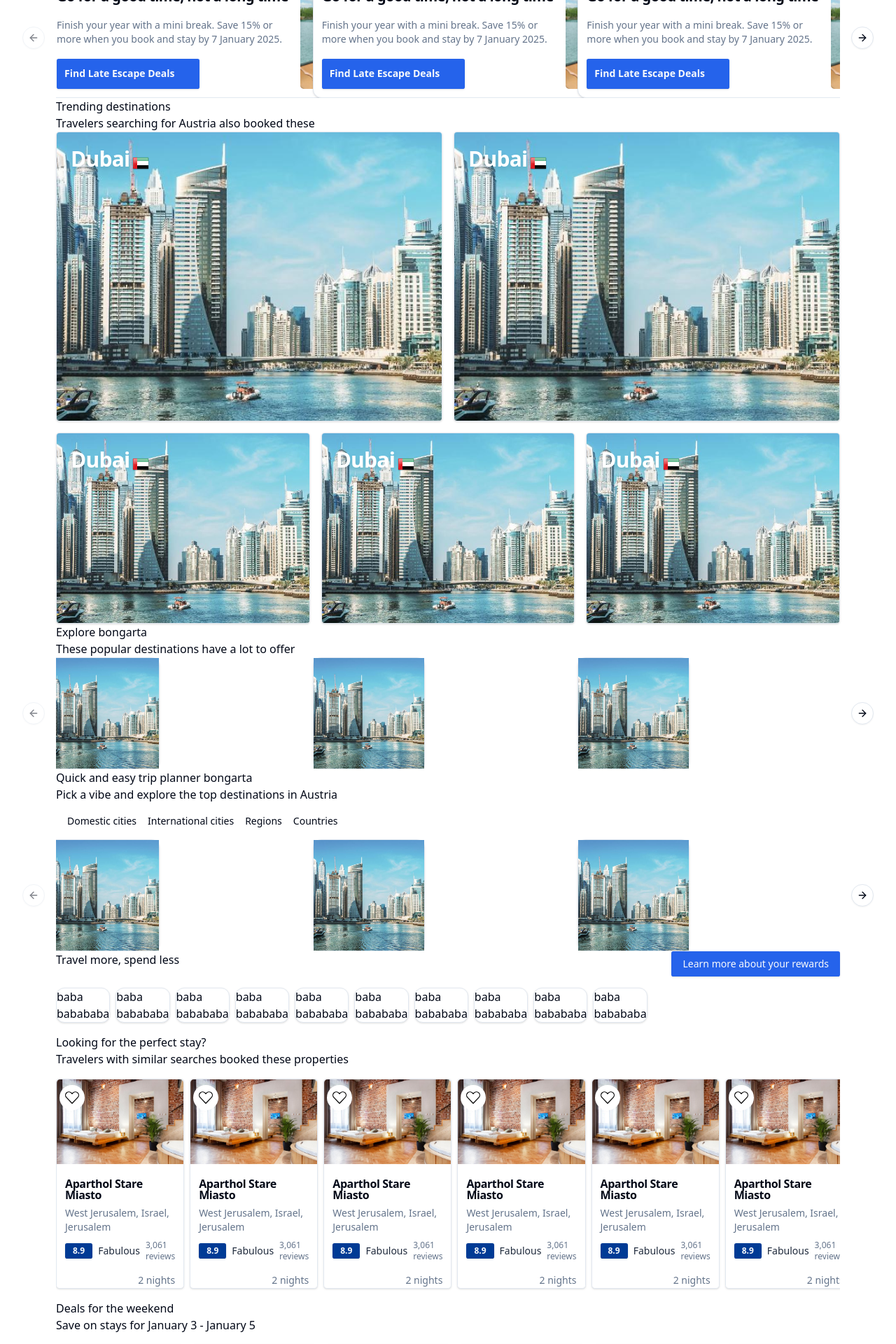
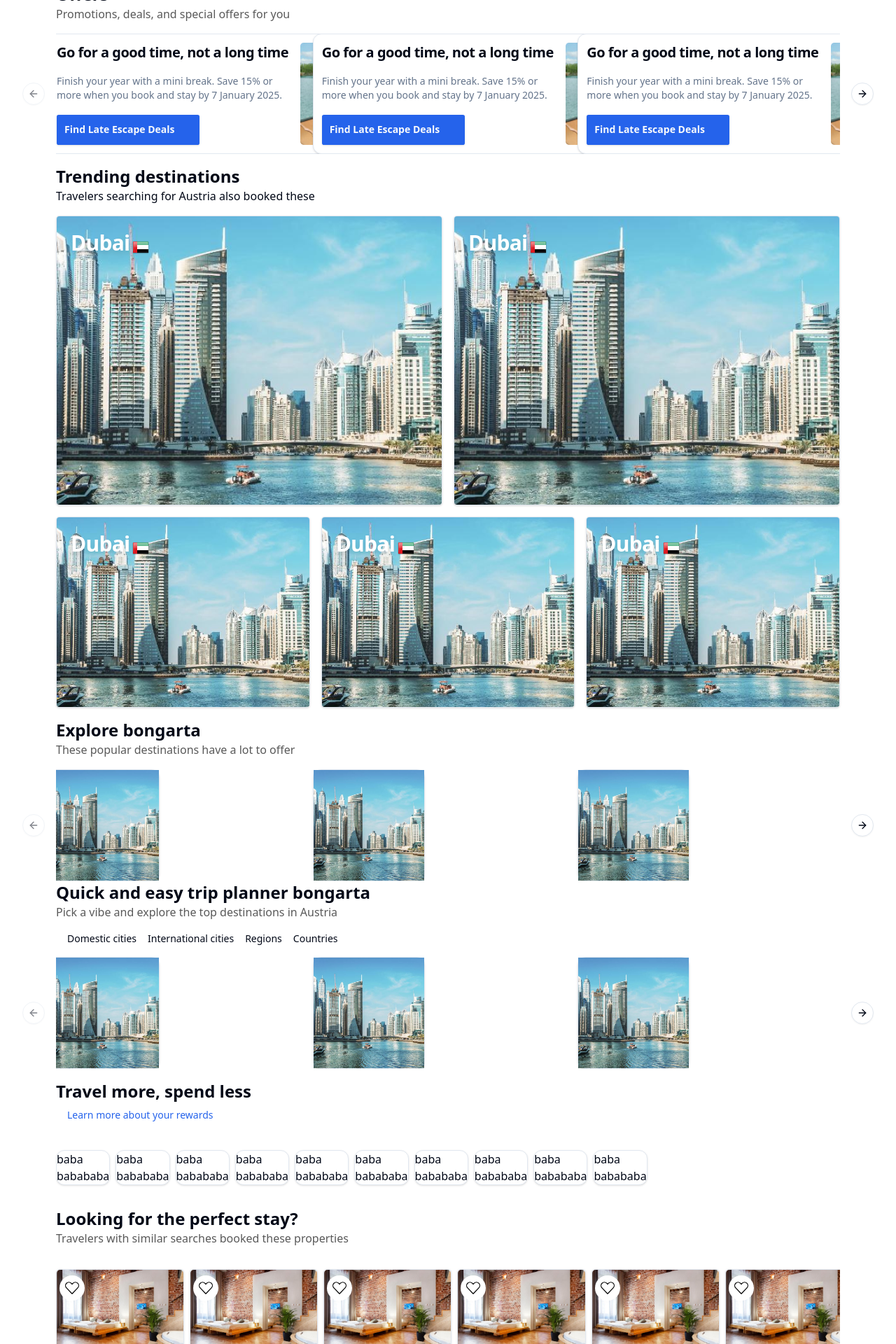
Before and after one commit to Yanivridel/BookingClone, a React (Vite) app in the folder Client/: page / in a window 1280 px wide. Shown: the part 620-2540 px from the top of the page at 70% size. Built offline with nearby package versions, Linux system fonts and the light colour scheme.

Commit message:
buttons varient simple link and lenguages

```diff
--- a/Client/public/locales/en/translation.json
+++ b/Client/public/locales/en/translation.json
@@ -19,8 +19,8 @@
     "inspirationButton": "More",
     "lovedHomesDealsHeader": "Homes guests love",
     "lovedHomesButton": "Discover homes",
-    "Header": "Stay at our top unique properties",
-    "SecondaryHeader": "From castles and villas to boats and igloos, we have it all"
+    "uniqueHeader": "Stay at our top unique properties",
+    "uniqueSecondaryHeader": "From castles and villas to boats and igloos, we have it all"
   },
   "search": {
     "placholderInput": "Where are you going?",
--- a/Client/src/components/CardWithDescritpion.tsx
+++ b/Client/src/components/CardWithDescritpion.tsx
@@ -1,4 +1,3 @@
-import React from "react";
 import { Card, CardTitle, CardDescription } from "./ui/card";
 import RandomImage from "../assets/images/image_bottom_aboutus.jpg";
 
--- a/Client/src/components/ui/button.tsx
+++ b/Client/src/components/ui/button.tsx
@@ -28,9 +28,8 @@ const buttonVariants = cva(
           "border border-transparent hover:border-sky-600 hover:bg-accent hover:text-accent-foreground hover:text-sky-600",
         ghostTopNav: "hover:bg-white/30",
         link: "text-primary underline-offset-4 hover:underline",
-
+        simpleLink: "text-primary hover:bg-softBlue",
         navBarRounded: "rounded-full border-[1px] border-navBarRoundedButton",
-
       },
       size: {
         default: "h-9 px-4 py-2",
--- a/Client/src/pages/Home.tsx
+++ b/Client/src/pages/Home.tsx
@@ -19,8 +19,7 @@ import { useTranslation } from "react-i18next";
 
 import { cn } from "@/lib/utils";
 import CardWithDescription from "@/components/CardWithDescritpion";
-import { useEffect, useState } from "react";
-import { toDate } from "date-fns";
+import { useEffect } from "react";
 
 interface HomeProps {
   country: string;
@@ -62,7 +61,9 @@ function Home({ country }: HomeProps) {
   return (
     <div className="p-20">
       <Search></Search>
-      <h2>{t("home.interestedInHeader")}</h2>
+      <h2 className="text-2xl font-bold py-4">
+        {t("home.interestedInHeader")}
+      </h2>
       <Carousel>
         <CarouselPrevious />
         <CarouselContent>
@@ -87,8 +88,12 @@ function Home({ country }: HomeProps) {
         </CarouselContent>
         <CarouselNext />
       </Carousel>
-      <h2>{t("home.OffersHeader")}</h2>
-      <h3>{t("home.OffersSecondaryHeader")}</h3>
+      <div className="py-4">
+        <h2 className="text-2xl font-bold ">{t("home.OffersHeader")}</h2>
+        <h3 className="text-searchGrayText ">
+          {t("home.OffersSecondaryHeader")}
+        </h3>
+      </div>
       <Carousel>
         <CarouselPrevious />
         <CarouselContent>
@@ -110,8 +115,12 @@ function Home({ country }: HomeProps) {
         </CarouselContent>
         <CarouselNext />
       </Carousel>
-      <h2>{t("home.trandingDestinationsHeader")}</h2>
+      <div className="py-4">
+        <h2 className="text-2xl font-bold">
+          {t("home.trandingDestinationsHeader")}
+        </h2>
         <h3>{t("home.trandingDestinationsSecondaryHeader")}</h3>
+      </div>
       <div className="grid grid-cols-6 gap-4">
         <ImageCard className="col-span-3" />
         <ImageCard className="col-span-3" />
@@ -119,10 +128,14 @@ function Home({ country }: HomeProps) {
         <ImageCard className="col-span-2" />
         <ImageCard className="col-span-2" />
       </div>
-      <h2>
+      <div className="py-4">
+        <h2 className="text-2xl font-bold ">
           {t("home.recentCountryHeader")} {country}
         </h2>
-      <h3>{t("home.recentCountrySecondaryHeader")}</h3>
+        <h3 className="text-searchGrayText ">
+          {t("home.recentCountrySecondaryHeader")}
+        </h3>
+      </div>
       <Carousel>
         <CarouselPrevious />
         <CarouselContent>
@@ -154,10 +167,12 @@ function Home({ country }: HomeProps) {
         </CarouselContent>
         <CarouselNext />
       </Carousel>
-      <h2>
+      <h2 className="text-2xl font-bold ">
         {t("home.ClosePlacesHeader")} {country}
       </h2>
-      <h3>{t("home.ClosePlacesSecondaryHeader")}</h3>
+      <h3 className="text-searchGrayText ">
+        {t("home.ClosePlacesSecondaryHeader")}
+      </h3>
       <MainNav className={"border-0"} />
       <Carousel>
         <CarouselPrevious />
@@ -191,8 +206,12 @@ function Home({ country }: HomeProps) {
         <CarouselNext />
       </Carousel>
       <div className="flex justify-between">
-        <h1>{t("home.gunisesDealsHeader")}</h1>
-        <Button>{t("home.gunisesMoreInfo")}</Button>
+        <div className="py-4">
+          <h2 className="text-2xl font-bold ">
+            {t("home.gunisesDealsHeader")}
+          </h2>
+          <Button variant={"simpleLink"}>{t("home.gunisesMoreInfo")}</Button>
+        </div>
       </div>
       <div
         className={cn(
@@ -241,9 +260,12 @@ function Home({ country }: HomeProps) {
           <p>babababa</p>
         </Card>
       </div>
-
-      <h2>{t("home.PerfectPlacesHeader")}</h2>
-      <h3>{t("home.PerfectPlacesSecondaryHeader")}</h3>
+      <div className="py-4">
+        <h2 className="text-2xl font-bold ">{t("home.PerfectPlacesHeader")}</h2>
+        <h3 className="text-searchGrayText ">
+          {t("home.PerfectPlacesSecondaryHeader")}
+        </h3>
+      </div>
       <div
         className={cn(
           "w-full flex gap-2 overflow-scroll py-4",
@@ -259,10 +281,10 @@ function Home({ country }: HomeProps) {
         <MainCard />
         <MainCard />
       </div>
-
-      <h2>{t("home.weekendDealsHeader")}</h2>
-      <h3>
-        {t("home.weekendDealsSecondaryHeader")}
+      <div className="py-4">
+        <h2 className="text-2xl font-bold ">{t("home.weekendDealsHeader")}</h2>
+        <h3 className="text-searchGrayText ">
+          {t("home.weekendDealsSecondaryHeader") + " "}
           {weedend.fromDate.month +
             " " +
             weedend.fromDate.day +
@@ -271,6 +293,7 @@ function Home({ country }: HomeProps) {
             " " +
             weedend.toDate.day}
         </h3>
+      </div>
       <div
         className={cn(
           "w-full flex gap-2 overflow-scroll py-4",
@@ -286,8 +309,16 @@ function Home({ country }: HomeProps) {
         <MainCard />
         <MainCard />
       </div>
-      <h2>{t("home.inspirationDealsHeader")}</h2>
-      <Button>{t("home.inspirationButton")}</Button>
+      {i18n.language === "en" && (
+        <div>
+          <div className="py-4">
+            <h2 className="text-2xl font-bold ">
+              {t("home.inspirationDealsHeader")}
+            </h2>
+            <Button variant={"simpleLink"}>
+              {t("home.inspirationButton")}
+            </Button>
+          </div>
           <div
             className={cn(
               "w-full flex gap-2 overflow-scroll py-4",
@@ -326,9 +357,14 @@ function Home({ country }: HomeProps) {
               <img src={DubaiImage} alt="" />
             </Card>
           </div>
-
-      <h2>{t("home.lovedHomesDealsHeader")}</h2>
-      <Button>{t("home.lovedHomesButton")}</Button>
+        </div>
+      )}
+      <div>
+        <h2 className="text-2xl font-bold ">
+          {t("home.lovedHomesDealsHeader")}
+        </h2>
+        <Button variant={"simpleLink"}>{t("home.lovedHomesButton")}</Button>
+      </div>
       <div
         className={cn(
           "w-full flex gap-2 overflow-scroll py-4",
@@ -344,9 +380,12 @@ function Home({ country }: HomeProps) {
         <MainCard />
         <MainCard />
       </div>
-
-      <h2>{t("home.Header")}</h2>
-      <h3>{t("home.SecondaryHeader")}</h3>
+      <div className="py-4">
+        <h2 className="text-2xl font-bold ">{t("home.uniqueHeader")}</h2>
+        <h3 className="text-searchGrayText ">
+          {t("home.uniqueSecondaryHeader")}
+        </h3>
+      </div>
       <div
         className={cn(
           "w-full flex gap-2 overflow-scroll py-4",
--- a/Client/tailwind.config.js
+++ b/Client/tailwind.config.js
@@ -58,6 +58,7 @@ module.exports = {
         search: "#ffb700",
         searchGrayText: "#595959",
         navBarRoundedButton: "#868686",
+        softBlue: "#f2f6fe",
       },
       keyframes: {
         "accordion-down": {
```
Also changed, not shown: Client/public/locales/he/translation.json (+5 -5 lines). Lines whose indentation alone changed are shown as unchanged.
